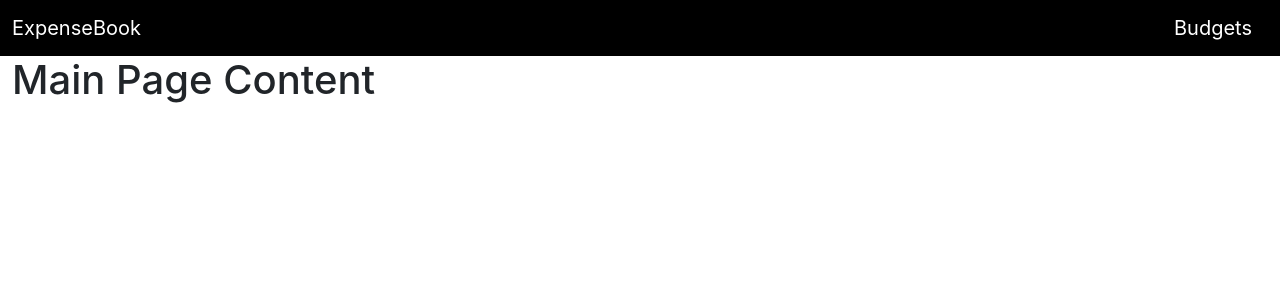
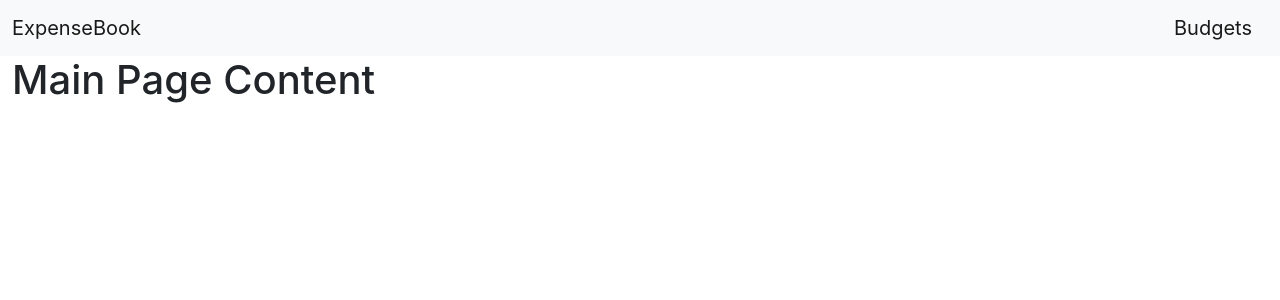
Before and after one commit to danielrotstein/expensebook, a React (Create React App) app in the folder ghi/: page / in a window 1280 px wide. Shown: the top 300 px of the page. Built offline with nearby package versions, Linux system fonts and the light colour scheme; no server answers.

Commit message:
starting homepage

```diff
--- a/ghi/package.json
+++ b/ghi/package.json
@@ -3,6 +3,7 @@
   "version": "0.1.0",
   "private": true,
   "dependencies": {
+    "@material-ui/core": "^4.12.4",
     "@reduxjs/toolkit": "^1.8.6",
     "@testing-library/jest-dom": "^5.16.5",
     "@testing-library/react": "^13.4.0",
--- a/ghi/src/Nav.js
+++ b/ghi/src/Nav.js
@@ -3,7 +3,7 @@ import { NavLink } from 'react-router-dom';
 function Nav() {
     return (
         <div>
-            <nav className='navbar navbar-expand-lg navbar-dark bg-black'>
+            <nav className='navbar navbar-expand-lg navbar-light bg-light'>
                 <div className="container-fluid">
                     <NavLink className="navbar-brand" to="/">ExpenseBook</NavLink>
                     <NavLink className="navbar-brand" to="/budgets">Budgets</NavLink>
```
Also changed, not shown: 1 other file (tests, documents, lock files or other folders).
